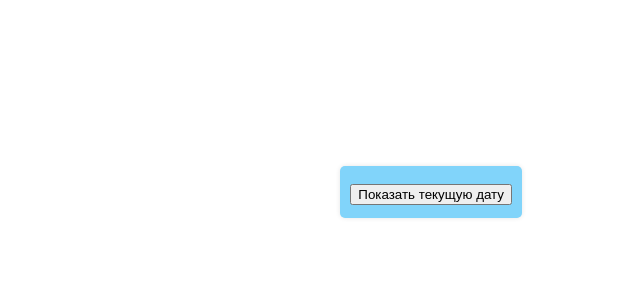
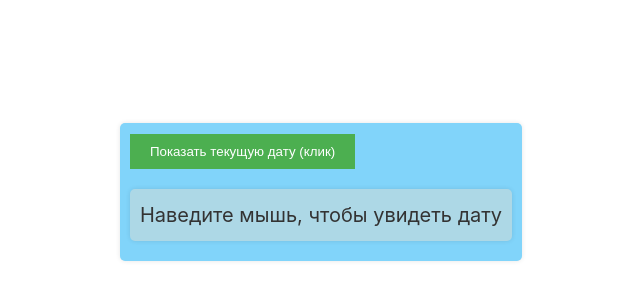
Before and after one commit to rayssssbush/vue_uch, a Vue app: page / in a window 1280 px wide. Shown: the part 208-508 px from the top of the page, without its empty margins (118-758 px from the left). Built offline with nearby package versions, Linux system fonts and the light colour scheme.

Commit message:
Задание 8

```diff
--- a/src/App.vue
+++ b/src/App.vue
@@ -2,10 +2,23 @@
 import HelloWorld from './components/HelloWorld.vue'
 import TheWelcome from './components/TheWelcome.vue'
 </script>
-
 <template>
 	<div>
-		<button @click="showDate">Показать текущую дату</button>
+		<!-- Кнопка для вывода даты по клику -->
+		<button @click="showDate">Показать текущую дату (клик)</button>
+
+		<!-- Элемент для вывода даты по наведению -->
+		<div
+			@mouseover="showDate"
+			style="
+				margin-top: 20px;
+				padding: 10px;
+				background-color: lightblue;
+				text-align: center;
+			"
+		>
+			Наведите мышь, чтобы увидеть дату
+		</div>
 	</div>
 </template>
 
@@ -22,6 +35,21 @@ export default {
 
 <style scoped>
 /* Стили по желанию */
+button {
+	padding: 10px 20px;
+	background-color: #4caf50;
+	color: white;
+	border: none;
+	cursor: pointer;
+}
+
+button:hover {
+	background-color: #45a049;
+}
+
+div {
+	cursor: pointer;
+}
 </style>
 
 <style scoped>
```
